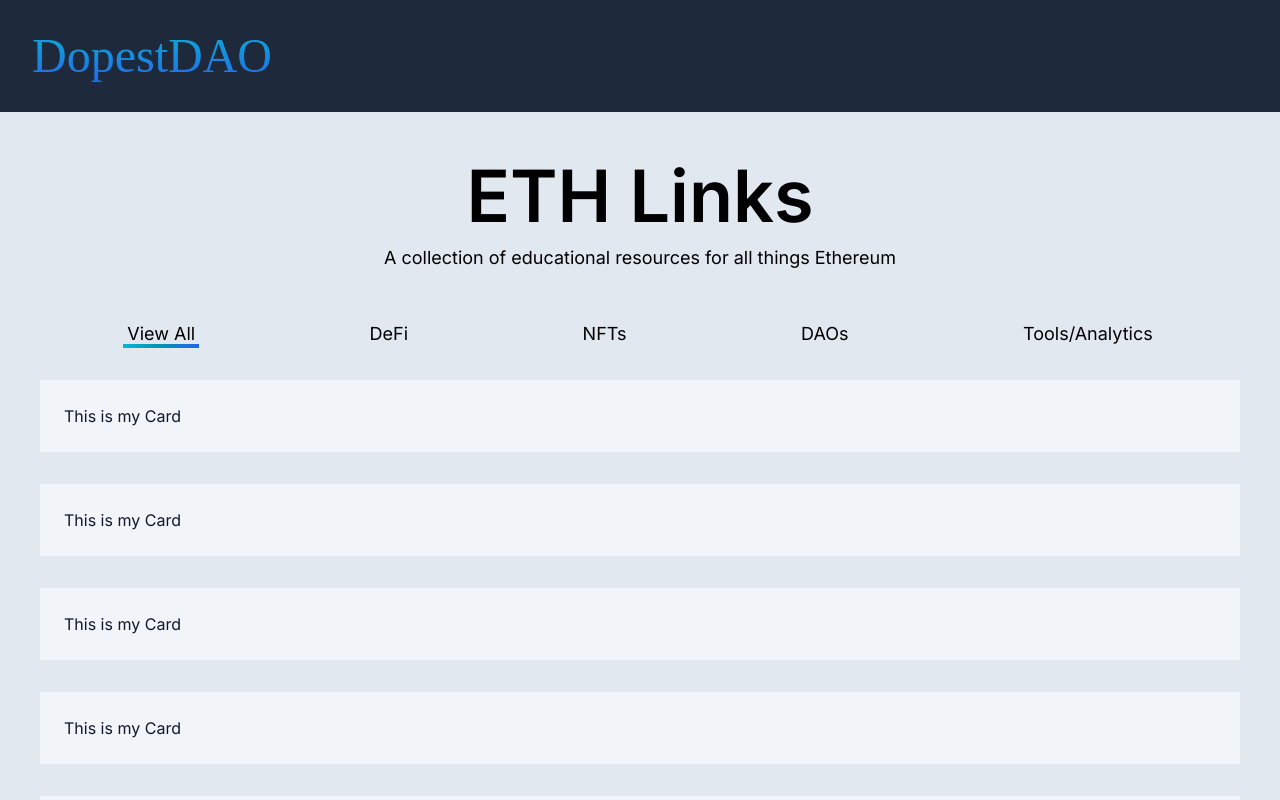
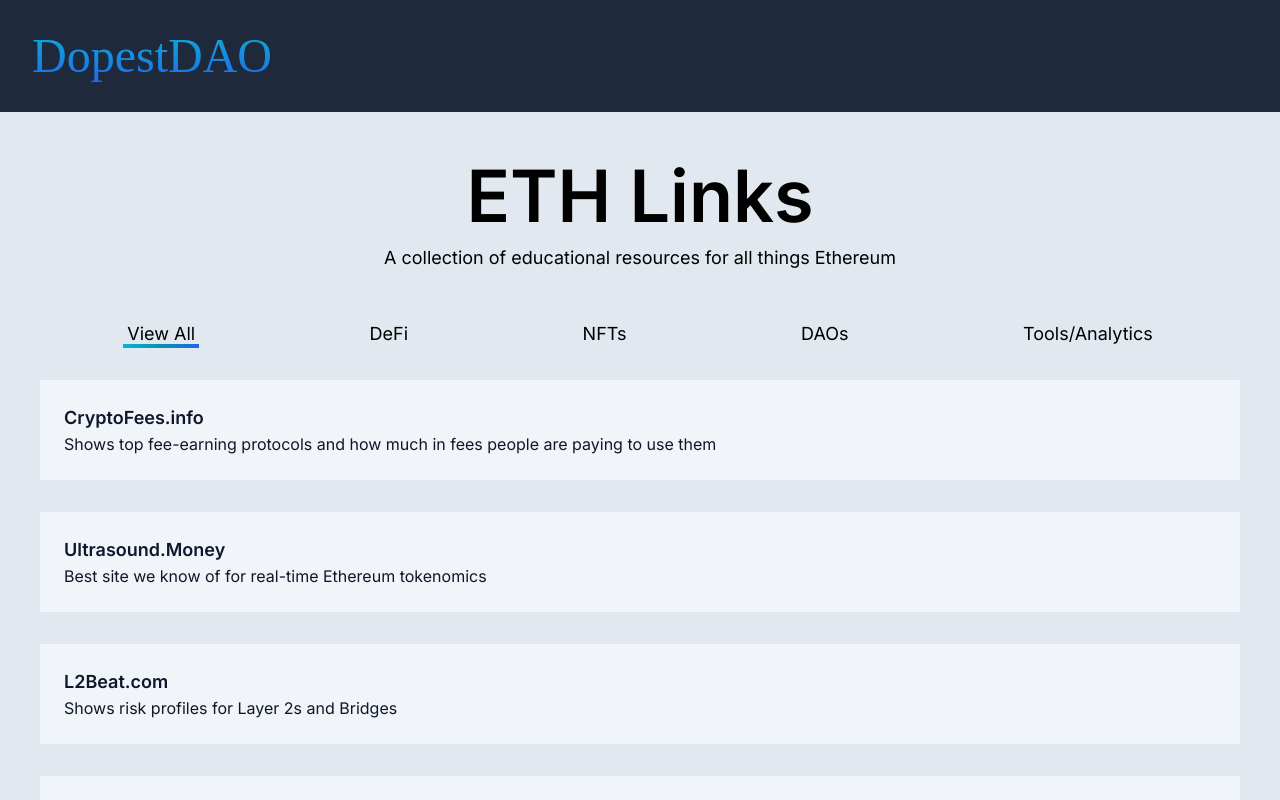
Before and after one commit to BHessel/dDao-next, a Next.js app: page / in a window 1280 px wide. Shown: the top 800 px of the page. Built offline with nearby package versions, Linux system fonts and the light colour scheme; a web font is replaced by a local one.

Commit message:
sitecard up

```diff
--- a/src/components/CardContainer.tsx
+++ b/src/components/CardContainer.tsx
@@ -81,7 +81,7 @@
 
       <div className="px-10 overflow-y-auto bg-slate-200">
         {view.map((site, id) => (
-          <SiteCard key={id} />
+          <SiteCard site={site} key={id} />
         ))}
       </div>
     </>
--- a/src/components/SiteCard.tsx
+++ b/src/components/SiteCard.tsx
@@ -1,8 +1,25 @@
-export default function Sitecard() {
+import { AnySoaRecord } from "dns";
+import Link from "next/link";
+
+export default function Sitecard(props: { site: any; id: any }) {
+  const { site, id } = props;
   return (
     <>
-      <div className="max-w-[100%] text-slate-900 prose shadown-md mb-8 py-6 px-6 border-slate-100 bg-slate-100 hover:border-l-8 hover:border-l-blue-500">
-        <p>This is my Card</p>
+      <div
+        className="max-w-[100%] text-slate-900 prose shadown-md mb-8 py-6 px-6 border-slate-100 bg-slate-100 hover:border-l-8 hover:border-l-blue-500"
+        key={id}
+      >
+        <h3 className="text-lg font-semibold">
+          <Link
+            href={site.site}
+            className="text-slate-900"
+            target="_blank"
+            rel="noreferrer"
+          >
+            {site.title}
+          </Link>
+        </h3>
+        <p className="prose">{site.description}</p>
       </div>
     </>
   );
```
